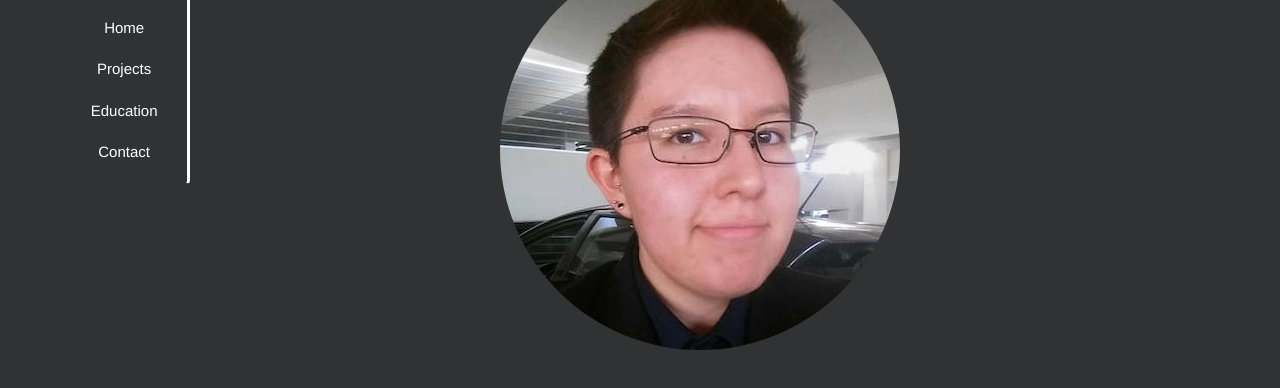
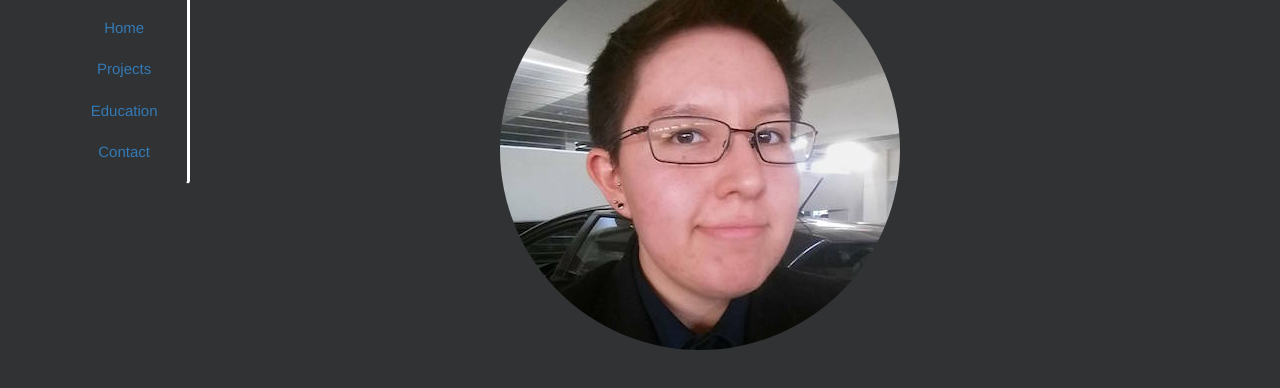
Before and after one commit to eyesicedover/portfolio-landing, a plain HTML site: page index.html in a window 1280 px wide. Shown: the part 236-624 px from the top of the page. Drawn offline with Linux system fonts and the light colour scheme.

Commit message:
add links to each html in the navbar

```diff
--- a/index.html
+++ b/index.html
@@ -11,10 +11,26 @@
       <div class="navbar">
         <h3>Welcome!</h3>
         <ul>
-          <li>Home</li>
-          <li>Projects</li>
-          <li>Education</li>
-          <li>Contact</li>
+          <li>
+            <a href="index.html">
+            Home
+            </a>
+          </li>
+          <li>
+            <a href="projects.html">
+            Projects
+            </a>
+          </li>
+          <li>
+            <a href="education.html">
+            Education
+            </a>
+          </li>
+          <li>
+            <a href="contact.html">
+            Contact
+            </a>
+          </li>
         </ul>
       </div>
 
```
Also changed, not shown: contact.html (+20 -4 lines), education.html (+20 -4 lines), projects.html (+21 -4 lines).
